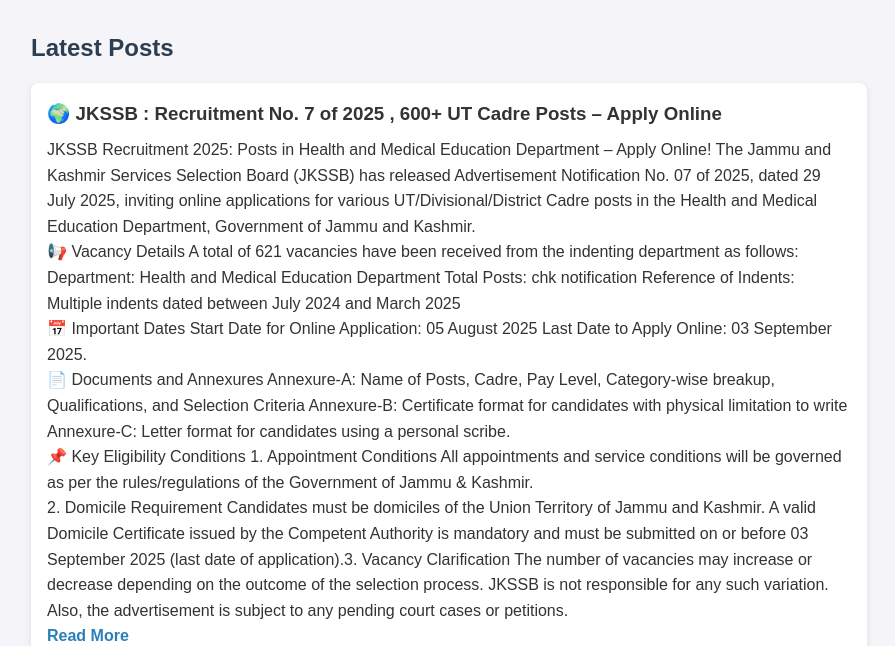
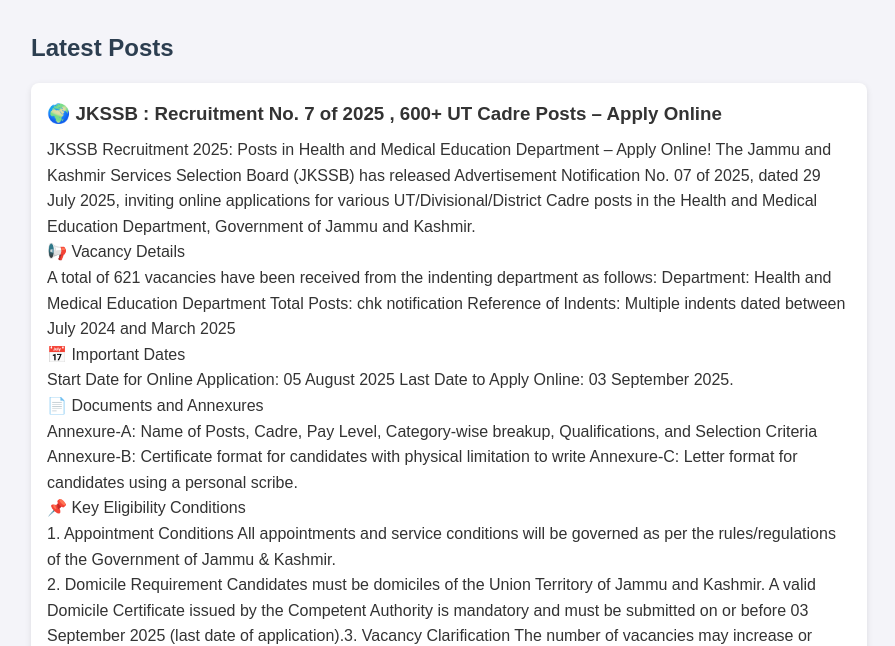
Before and after one commit to bhatcomputerkng/shabirs-blog, a plain HTML site: page index.html in a window 1280 px wide. Shown: the part 992-1638 px from the top of the page, without its empty margins (191-1086 px from the left). Drawn offline with Linux system fonts and the light colour scheme.

Commit message:
Update index.html

```diff
--- a/index.html
+++ b/index.html
@@ -74,20 +74,20 @@
           The Jammu and Kashmir Services Selection Board (JKSSB) has released Advertisement Notification No. 07 of 2025,
           dated 29 July 2025, inviting online applications for various UT/Divisional/District Cadre posts in the Health and Medical Education Department,
           Government of Jammu and Kashmir.</br>
-        📢 Vacancy Details
+        <p>📢 Vacancy Details</p>
 A total of 621 vacancies have been received from the indenting department as follows:
 
 Department: Health and Medical Education Department
 Total Posts: chk notification
 Reference of Indents: Multiple indents dated between July 2024 and March 2025</br>
-        📅 Important Dates
+       <p>📅 Important Dates</p>
 Start Date for Online Application: 05 August 2025
 Last Date to Apply Online: 03 September 2025.</br>
-📄 Documents and Annexures
+<p>📄 Documents and Annexures</p>
 Annexure-A: Name of Posts, Cadre, Pay Level, Category-wise breakup, Qualifications, and Selection Criteria
 Annexure-B: Certificate format for candidates with physical limitation to write
 Annexure-C: Letter format for candidates using a personal scribe.</br>
-📌 Key Eligibility Conditions
+<p>📌 Key Eligibility Conditions</p>
 1. Appointment Conditions
 All appointments and service conditions will be governed as per the rules/regulations of the Government of Jammu & Kashmir.</br>
 
```
